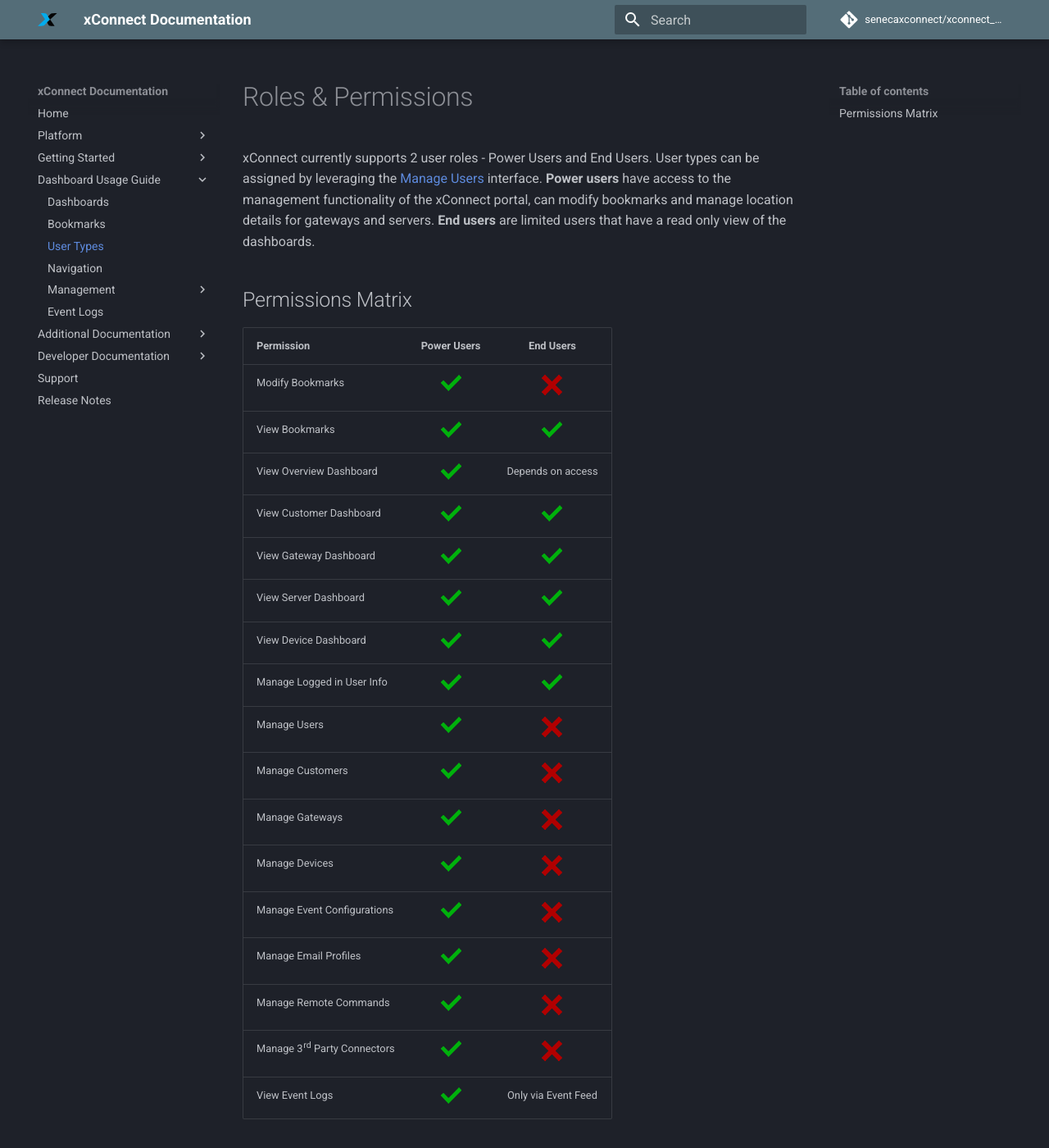
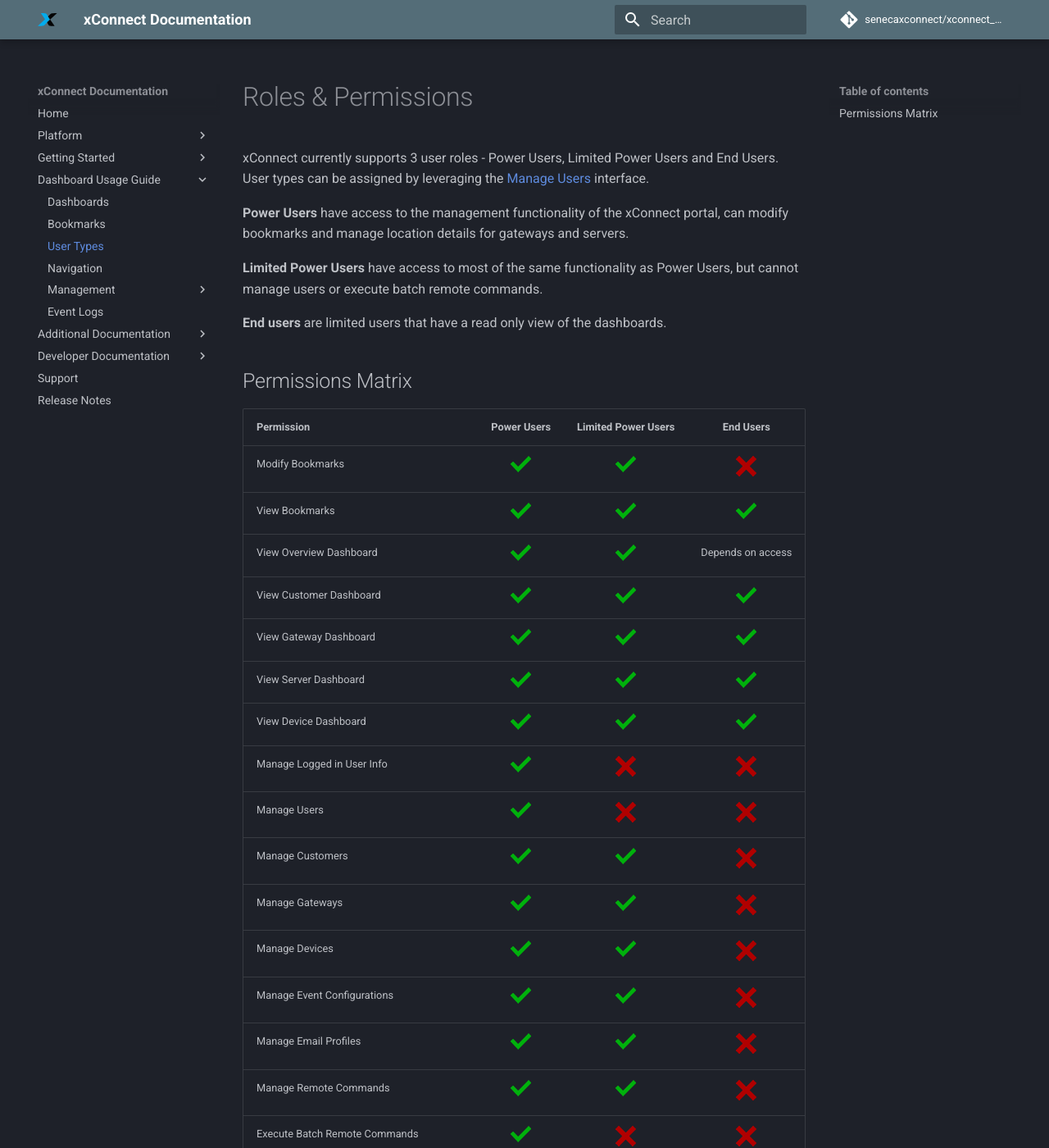
Before and after one commit to senecaxconnect/xconnect_docs, an MkDocs documentation site: the page built from docs/Usage_Roles.md, in a window 1280 px wide and 1400 px high. Shown: the whole window at 82% size. Built offline with MkDocs 1.6.1 and Material for MkDocs 9.7.7, drawn with Linux system fonts in a browser that asks for light colours; comment, search, counter and statistics services are not loaded; some of the changed text lies outside the part shown.

Commit message:
Updated docs

```diff
--- a/docs/Usage_Roles.md
+++ b/docs/Usage_Roles.md
@@ -1,25 +1,31 @@
 # Roles & Permissions
-xConnect currently supports 2 user roles - Power Users and End Users. User types can be assigned by leveraging the [Manage Users](https://senecaxconnect.github.io/xconnect_docs/Usage_ManageUsers/) interface.
-**Power users** have access to the management functionality of the xConnect portal, can modify bookmarks and manage location details for gateways and servers.
+xConnect currently supports 3 user roles - Power Users, Limited Power Users and End Users. User types can be assigned by leveraging the [Manage Users](https://senecaxconnect.github.io/xconnect_docs/Usage_ManageUsers/) interface.
+
+**Power Users** have access to the management functionality of the xConnect portal, can modify bookmarks and manage location details for gateways and servers.
+
+**Limited Power Users** have access to most of the same functionality as Power Users, but cannot manage users or execute batch remote commands.
+
 **End users** are limited users that have a read only view of the dashboards.
 
 ## Permissions Matrix
-| Permission        | Power Users           | End Users  |
-| :------------- |:-------------:| :-----:|
-| Modify Bookmarks     | ![Side Navigation](images/icon_checkmark.png "") | ![Side Navigation](images/icon_cross.png "") |
-| View Bookmarks  | ![Side Navigation](images/icon_checkmark.png "") | ![Side Navigation](images/icon_checkmark.png "")  |
-| View Overview Dashboard | ![Side Navigation](images/icon_checkmark.png "") | Depends on access |
-| View Customer Dashboard | ![Side Navigation](images/icon_checkmark.png "") | ![Side Navigation](images/icon_checkmark.png "")  |
-| View Gateway Dashboard | ![Side Navigation](images/icon_checkmark.png "") | ![Side Navigation](images/icon_checkmark.png "")  |
-| View Server Dashboard | ![Side Navigation](images/icon_checkmark.png "") | ![Side Navigation](images/icon_checkmark.png "")  |
-| View Device Dashboard | ![Side Navigation](images/icon_checkmark.png "") | ![Side Navigation](images/icon_checkmark.png "")  |
-| Manage Logged in User Info | ![Side Navigation](images/icon_checkmark.png "") | ![Side Navigation](images/icon_checkmark.png "")  |
-| Manage Users | ![Side Navigation](images/icon_checkmark.png "") | ![Side Navigation](images/icon_cross.png "")  |
-| Manage Customers | ![Side Navigation](images/icon_checkmark.png "") | ![Side Navigation](images/icon_cross.png "")  |
-| Manage Gateways | ![Side Navigation](images/icon_checkmark.png "") | ![Side Navigation](images/icon_cross.png "")  |
-| Manage Devices | ![Side Navigation](images/icon_checkmark.png "") | ![Side Navigation](images/icon_cross.png "")  |
-| Manage Event Configurations | ![Side Navigation](images/icon_checkmark.png "") | ![Side Navigation](images/icon_cross.png "")  |
-| Manage Email Profiles | ![Side Navigation](images/icon_checkmark.png "") | ![Side Navigation](images/icon_cross.png "")  |
-| Manage Remote Commands | ![Side Navigation](images/icon_checkmark.png "") | ![Side Navigation](images/icon_cross.png "")  |
-| Manage 3rd Party Connectors | ![Side Navigation](images/icon_checkmark.png "") | ![Side Navigation](images/icon_cross.png "")  |
-| View Event Logs | ![Side Navigation](images/icon_checkmark.png "") | Only via Event Feed  |
+| Permission        |                    Power Users                    |               Limited Power Users                | End Users                    |
+| :------------- |:-------------------------------------------------:|:------------------------------------------------:|:------------------------------------:|
+| Modify Bookmarks     | ![Side Navigation](images/icon_checkmark.png "")  | ![Side Navigation](images/icon_checkmark.png "") |   ![Side Navigation](images/icon_cross.png "")    |
+| View Bookmarks  | ![Side Navigation](images/icon_checkmark.png "")  | ![Side Navigation](images/icon_checkmark.png "") | ![Side Navigation](images/icon_checkmark.png "")  |
+| View Overview Dashboard | ![Side Navigation](images/icon_checkmark.png "")  | ![Side Navigation](images/icon_checkmark.png "") |                 Depends on access                 |
+| View Customer Dashboard | ![Side Navigation](images/icon_checkmark.png "")  | ![Side Navigation](images/icon_checkmark.png "") | ![Side Navigation](images/icon_checkmark.png "")  |
+| View Gateway Dashboard | ![Side Navigation](images/icon_checkmark.png "")  | ![Side Navigation](images/icon_checkmark.png "") | ![Side Navigation](images/icon_checkmark.png "")  |
+| View Server Dashboard | ![Side Navigation](images/icon_checkmark.png "")  | ![Side Navigation](images/icon_checkmark.png "") | ![Side Navigation](images/icon_checkmark.png "")  |
+| View Device Dashboard | ![Side Navigation](images/icon_checkmark.png "")  | ![Side Navigation](images/icon_checkmark.png "") | ![Side Navigation](images/icon_checkmark.png "")  |
+| Manage Logged in User Info | ![Side Navigation](images/icon_checkmark.png "")  |  ![Side Navigation](images/icon_cross.png "") |   ![Side Navigation](images/icon_cross.png "")   |
+| Manage Users | ![Side Navigation](images/icon_checkmark.png "")  |   ![Side Navigation](images/icon_cross.png "") |   ![Side Navigation](images/icon_cross.png "")   |
+| Manage Customers | ![Side Navigation](images/icon_checkmark.png "")  | ![Side Navigation](images/icon_checkmark.png "") |   ![Side Navigation](images/icon_cross.png "")   |
+| Manage Gateways | ![Side Navigation](images/icon_checkmark.png "")  | ![Side Navigation](images/icon_checkmark.png "") |   ![Side Navigation](images/icon_cross.png "")   |
+| Manage Devices | ![Side Navigation](images/icon_checkmark.png "")  | ![Side Navigation](images/icon_checkmark.png "") |   ![Side Navigation](images/icon_cross.png "")   |
+| Manage Event Configurations | ![Side Navigation](images/icon_checkmark.png "")  | ![Side Navigation](images/icon_checkmark.png "") |   ![Side Navigation](images/icon_cross.png "")   |
+| Manage Email Profiles | ![Side Navigation](images/icon_checkmark.png "") | ![Side Navigation](images/icon_checkmark.png "") |   ![Side Navigation](images/icon_cross.png "")   |
+| Manage Remote Commands | ![Side Navigation](images/icon_checkmark.png "")  | ![Side Navigation](images/icon_checkmark.png "") |     ![Side Navigation](images/icon_cross.png "") |
+| Execute Batch Remote Commands | ![Side Navigation](images/icon_checkmark.png "")  |   ![Side Navigation](images/icon_cross.png "")   | ![Side Navigation](images/icon_cross.png "") |
+| Execute individual commands via Dashboard | ![Side Navigation](images/icon_checkmark.png "")  | ![Side Navigation](images/icon_checkmark.png "") | ![Side Navigation](images/icon_cross.png "") |
+| Manage 3rd Party Connectors | ![Side Navigation](images/icon_checkmark.png "")  |   ![Side Navigation](images/icon_cross.png "")   |  ![Side Navigation](images/icon_cross.png "")   |
+| View Event Logs | ![Side Navigation](images/icon_checkmark.png "")  | ![Side Navigation](images/icon_checkmark.png "") |               Only via Event Feed                |
```
Also changed, not shown: docs/Release_Notes.md (+6 -0 lines), docs/Usage_ManageCustomers.md (+5 -8 lines), docs/Usage_ManageDevices.md (+0 -9 lines), docs/Usage_ManageUsers.md (+7 -6 lines), docs/Usage_SideNav.md (+7 -6 lines).
